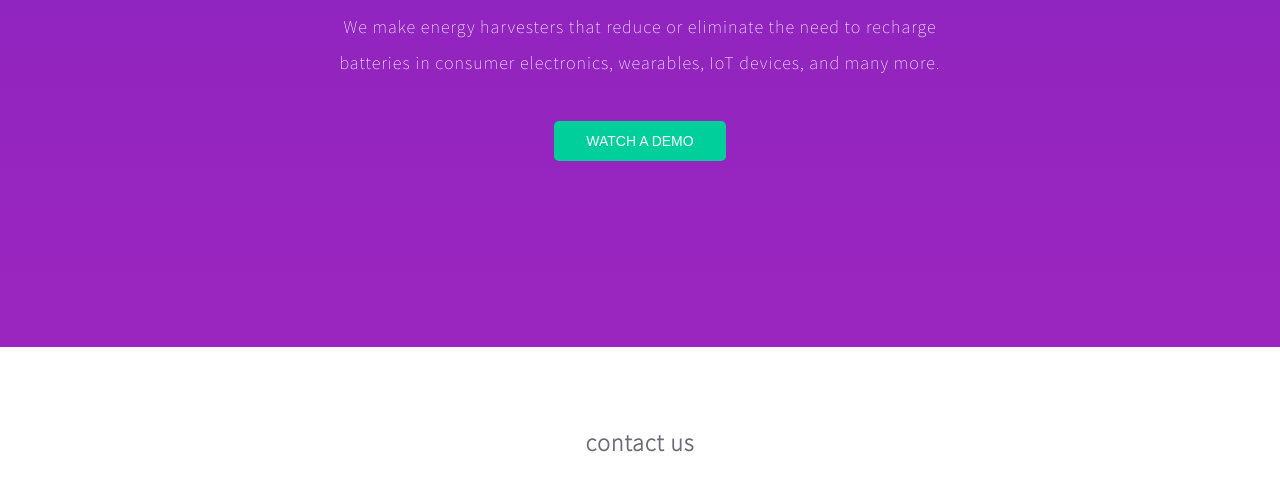
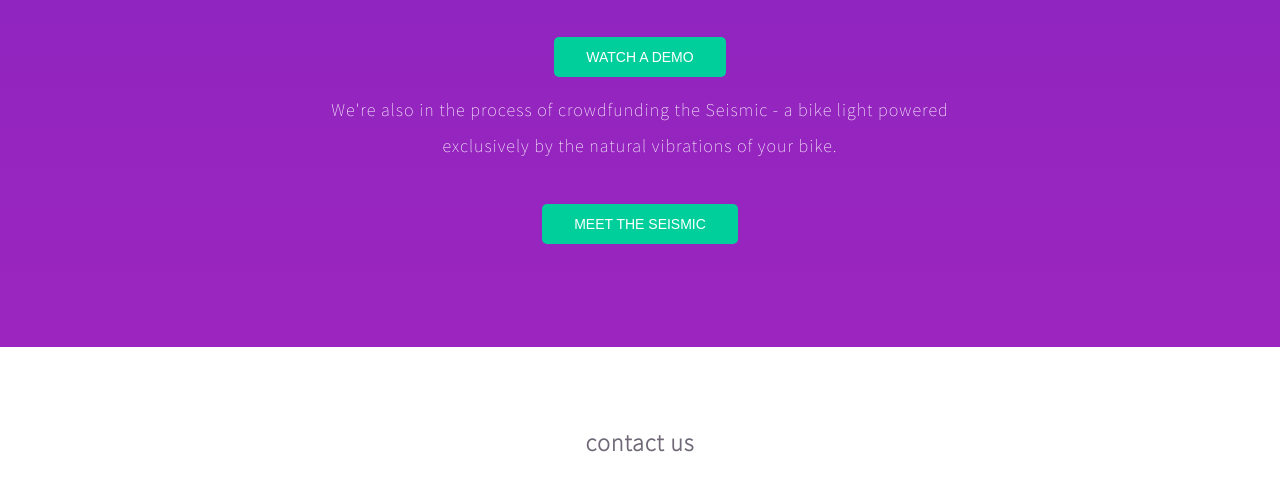
Before and after one commit to teamESiMi/esimi, a plain HTML site: page index.html in a window 1280 px wide. Shown: the part 313-798 px from the top of the page. Drawn offline with Linux system fonts and the light colour scheme.

Commit message:
Update index.html

```diff
--- a/index.html
+++ b/index.html
@@ -39,6 +39,10 @@
 		<a href="https://youtu.be/aail-3WqphQ">
 			<button class="hero__button">WATCH A DEMO</button>
 		</a>
+		<h2 class="hero__sub-title">We're also in the process of crowdfunding the Seismic - a bike light powered exclusively by the natural vibrations of your bike.</h2>
+		<a href="https://seismicbikelight.com/">
+			<button class="hero__button">MEET THE SEISMIC</button>
+		</a>
 	</div>
 
 
```
